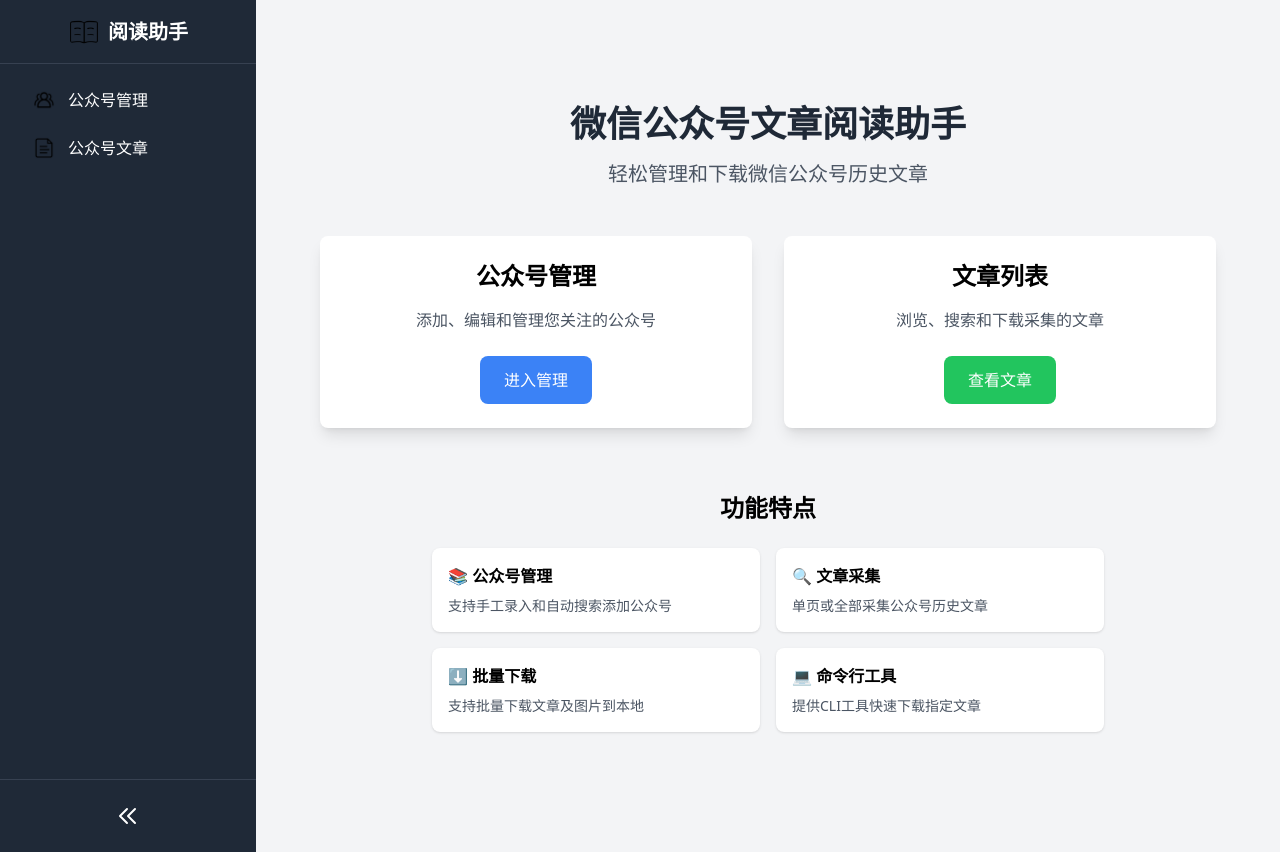
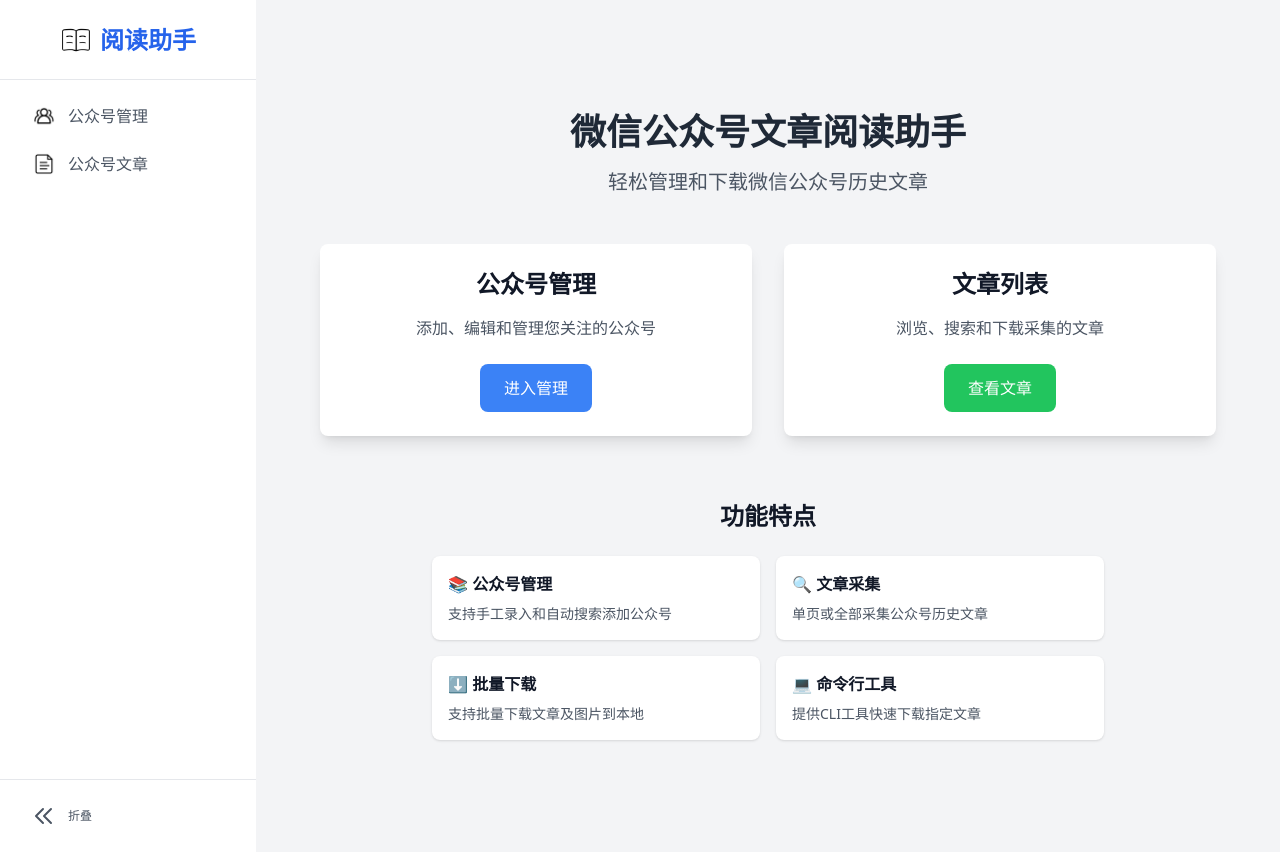
Before and after one commit to panhuida/wechat-article-assistant, a Flask app: page / in a window 1280 px wide. Run offline with Flask 3, Linux system fonts and the light colour scheme; some libraries are stand-ins or nearby versions.

Commit message:
重构侧边栏

```diff
--- a/src/wechat_article_assistant/templates/base.html
+++ b/src/wechat_article_assistant/templates/base.html
@@ -6,57 +6,80 @@
     <title>{% block title %}微信公众号文章阅读助手{% endblock %}</title>
     <link rel="icon" href="{{ url_for('static', filename='favicon.png') }}" type="image/png">
     <script src="https://cdn.tailwindcss.com"></script>
-    <body class="bg-gray-100">
+    <script>
+        // On page load or when changing themes, best to add inline in `head` to avoid FOUC
+        if (localStorage.getItem('color-theme') === 'dark' || (!('color-theme' in localStorage) && window.matchMedia('(prefers-color-scheme: dark)').matches)) {
+            document.documentElement.classList.add('dark');
+        } else {
+            document.documentElement.classList.remove('dark')
+        }
+    </script>
+    <style>
+        .custom-scrollbar::-webkit-scrollbar { width: 8px; }
+        .custom-scrollbar::-webkit-scrollbar-track { background: #f3f4f6; } /* gray-100 */
+        .custom-scrollbar::-webkit-scrollbar-thumb { background: #9ca3af; border-radius: 4px; } /* gray-400 */
+        .custom-scrollbar::-webkit-scrollbar-thumb:hover { background: #6b7280; } /* gray-500 */
+
+        #sidebar {
+            transition: width 0.3s ease-in-out;
+        }
+        #sidebar.collapsed {
+            width: 5rem; /* 80px */
+        }
+        #sidebar.collapsed .sidebar-text, #sidebar.collapsed .sidebar-brand-text {
+            display: none;
+        }
+        #sidebar.collapsed .sidebar-link {
+            justify-content: center;
+        }
+        #sidebar.collapsed .sidebar-link img {
+            margin-right: 0;
+        }
+        #sidebar.collapsed .sidebar-footer {
+            justify-content: center;
+        }
+        #sidebar.collapsed .sidebar-footer .toggle-arrow {
+            transform: rotate(180deg);
+        }
+    </style>
+</head>
+<body class="bg-gray-100 dark:bg-gray-900 text-gray-900 dark:text-gray-100">
     <div class="flex h-screen">
-        <!-- 侧边栏 -->
-        <aside id="sidebar" class="bg-gray-800 text-white w-64 flex-shrink-0 flex flex-col transition-all duration-300 ease-in-out">
-            <!-- 品牌/标题 -->
-            <div class="h-16 flex items-center justify-center border-b border-gray-700 flex-shrink-0">
+        <!-- Sidebar -->
+        <aside id="sidebar" class="bg-white dark:bg-gray-800 text-gray-600 dark:text-gray-300 flex flex-col w-64">
+            <div class="flex items-center justify-center p-6 text-2xl font-bold border-b border-gray-200 dark:border-gray-700 h-20">
                 <a href="/" title="点击标题跳转到首页" class="flex items-center">
-                    <h1 class="text-xl font-bold text-center whitespace-nowrap overflow-hidden flex items-center">
-                        <img src="{{ url_for('static', filename='favicon.png') }}" alt="logo" class="h-8 w-8 mr-2">
-                        <span class="menu-text">阅读助手</span>
-                    </h1>
+                    <img src="{{ url_for('static', filename='favicon.png') }}" alt="logo" class="w-8 h-8 mr-2">
+                    <span class="sidebar-brand-text text-blue-600">阅读助手</span>
                 </a>
             </div>
-
-            <!-- 导航菜单 -->
-            <nav class="flex-grow p-4">
-                <ul class="space-y-2">
-                    <li>
-                        <a href="/wechat" class="nav-link flex items-center px-4 py-2 rounded hover:bg-gray-700">
-                            <img src="{{ url_for('static', filename='wechat.png') }}" alt="公众号管理" class="h-6 w-6 flex-shrink-0">
-                            <span class="ml-3 menu-text whitespace-nowrap">公众号管理</span>
-                        </a>
-                    </li>
-                    <li>
-                        <a href="/articles" class="nav-link flex items-center px-4 py-2 rounded hover:bg-gray-700">
-                            <img src="{{ url_for('static', filename='article.png') }}" alt="公众号文章" class="h-6 w-6 flex-shrink-0">
-                            <span class="ml-3 menu-text whitespace-nowrap">公众号文章</span>
-                        </a>
-                    </li>
-                </ul>
+            <nav class="flex-1 p-4 space-y-2">
+                <a href="/wechat" class="sidebar-link flex items-center px-4 py-2 rounded-lg font-medium hover:bg-gray-100 dark:hover:bg-gray-700 {% if request.endpoint == 'wechat_list' %}bg-gray-100 dark:bg-gray-700 text-blue-600 dark:text-white{% else %}text-gray-600 dark:text-gray-300{% endif %}">
+                    <img src="{{ url_for('static', filename='wechat.png') }}" alt="公众号管理" class="w-6 h-6 mr-3">
+                    <span class="sidebar-text">公众号管理</span>
+                </a>
+                <a href="/articles" class="sidebar-link flex items-center px-4 py-2 rounded-lg font-medium hover:bg-gray-100 dark:hover:bg-gray-700 {% if request.endpoint == 'article_list' %}bg-gray-100 dark:bg-gray-700 text-blue-600 dark:text-white{% else %}text-gray-600 dark:text-gray-300{% endif %}">
+                    <img src="{{ url_for('static', filename='article.png') }}" alt="公众号文章" class="w-6 h-6 mr-3">
+                    <span class="sidebar-text">公众号文章</span>
+                </a>
             </nav>
-
-            <!-- 折叠按钮 -->
-            <div class="p-4 border-t border-gray-700 flex-shrink-0">
-                <button id="sidebar-toggle" class="w-full flex items-center justify-center p-2 rounded hover:bg-gray-700">
-                    <svg id="toggle-icon" class="h-6 w-6 transition-transform duration-300" xmlns="http://www.w3.org/2000/svg" fill="none" viewBox="0 0 24 24" stroke="currentColor" stroke-width="2">
-                        <path stroke-linecap="round" stroke-linejoin="round" d="M11 19l-7-7 7-7m8 14l-7-7 7-7" />
-                    </svg>
+            <div class="p-4 border-t border-gray-200 dark:border-gray-700 space-y-2">
+                <button id="sidebar-toggle" type="button" class="sidebar-footer flex items-center w-full py-2 px-4 rounded-lg hover:bg-gray-100 dark:hover:bg-gray-700">
+                    <svg class="w-6 h-6 toggle-arrow transition-transform duration-300" fill="none" stroke="currentColor" viewBox="0 0 24 24" xmlns="http://www.w3.org/2000/svg"><path stroke-linecap="round" stroke-linejoin="round" stroke-width="2" d="M11 19l-7-7 7-7m8 14l-7-7 7-7"></path></svg>
+                    <span class="sidebar-text ml-3 text-xs">折叠</span>
                 </button>
             </div>
         </aside>
 
-        <!-- 主内容区 -->
-        <main class="flex-1 overflow-auto">
-            <div class="container mx-auto p-6">
+        <!-- Main Content -->
+        <main class="flex-1 flex flex-col h-screen">
+            <div class="flex-1 p-6 lg:p-8 overflow-y-auto custom-scrollbar">
                 {% block content %}{% endblock %}
             </div>
         </main>
     </div>
 
-    <!-- 通知组件 -->
+    <!-- Notification Component -->
     <div id="notification" class="fixed top-4 right-4 hidden z-50">
         <div class="bg-white rounded-lg shadow-lg p-4 max-w-sm">
             <div class="flex items-center">
@@ -67,47 +90,26 @@
     </div>
 
     <script>
+        // Sidebar Toggle Script (from reference)
         document.addEventListener('DOMContentLoaded', function () {
             const sidebar = document.getElementById('sidebar');
             const toggleButton = document.getElementById('sidebar-toggle');
-            const toggleIcon = document.getElementById('toggle-icon');
-            const menuTexts = document.querySelectorAll('.menu-text');
-            const navLinks = document.querySelectorAll('.nav-link');
 
-            // 从localStorage加载侧边栏状态
-            const isCollapsed = localStorage.getItem('sidebarCollapsed') === 'true';
-            if (isCollapsed) {
-                collapseSidebar();
+            // Check for saved state in localStorage
+            if (localStorage.getItem('sidebar-collapsed') === 'true') {
+                sidebar.classList.add('collapsed');
             }
 
-            toggleButton.addEventListener('click', function () {
-                if (sidebar.classList.contains('w-20')) {
-                    expandSidebar();
-                    localStorage.setItem('sidebarCollapsed', 'false');
-                } else {
-                    collapseSidebar();
-                    localStorage.setItem('sidebarCollapsed', 'true');
-                }
-            });
-
-            function collapseSidebar() {
-                sidebar.classList.remove('w-64');
-                sidebar.classList.add('w-20');
-                toggleIcon.classList.add('rotate-180');
-                menuTexts.forEach(text => text.classList.add('hidden'));
-                navLinks.forEach(link => link.classList.add('justify-center'));
-            }
-
-            function expandSidebar() {
-                sidebar.classList.remove('w-20');
-                sidebar.classList.add('w-64');
-                toggleIcon.classList.remove('rotate-180');
-                menuTexts.forEach(text => text.classList.remove('hidden'));
-                navLinks.forEach(link => link.classList.remove('justify-center'));
+            if (toggleButton) {
+                toggleButton.addEventListener('click', function () {
+                    sidebar.classList.toggle('collapsed');
+                    const isCollapsed = sidebar.classList.contains('collapsed');
+                    localStorage.setItem('sidebar-collapsed', isCollapsed);
+                });
             }
         });
 
-        // 通知函数
+        // Notification function (from original)
         function showNotification(message, type = 'info') {
             const notification = document.getElementById('notification');
             const icon = document.getElementById('notification-icon');
@@ -115,7 +117,7 @@
 
             messageEl.textContent = message;
 
-            // 设置图标和颜色
+            // Set icon and color
             if (type === 'success') {
                 icon.innerHTML = '<svg class="w-6 h-6 text-green-500" fill="none" stroke="currentColor" viewBox="0 0 24 24"><path stroke-linecap="round" stroke-linejoin="round" stroke-width="2" d="M5 13l4 4L19 7"></path></svg>';
             } else if (type === 'error') {
@@ -131,7 +133,7 @@
             }, 3000);
         }
 
-        // API请求辅助函数
+        // API request helper function (from original)
         async function apiRequest(url, options = {}) {
             try {
                 const response = await fetch(url, {
@@ -148,7 +150,6 @@
             }
         }
     </script>
-
     {% block scripts %}{% endblock %}
 </body>
 </html>
```
